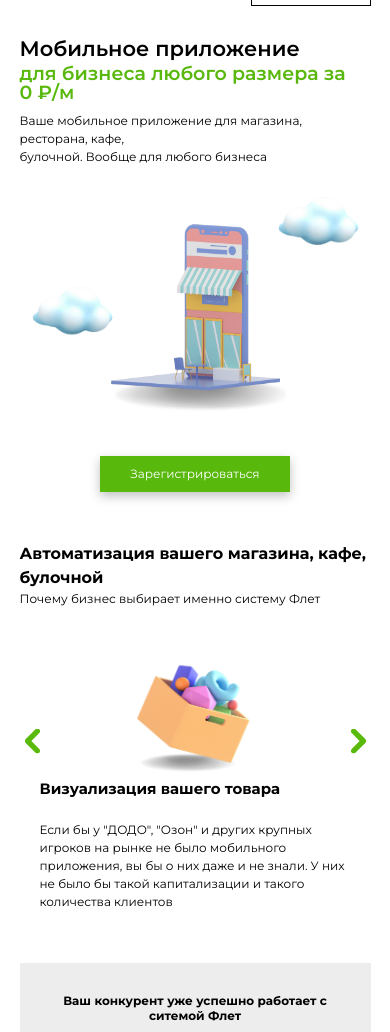
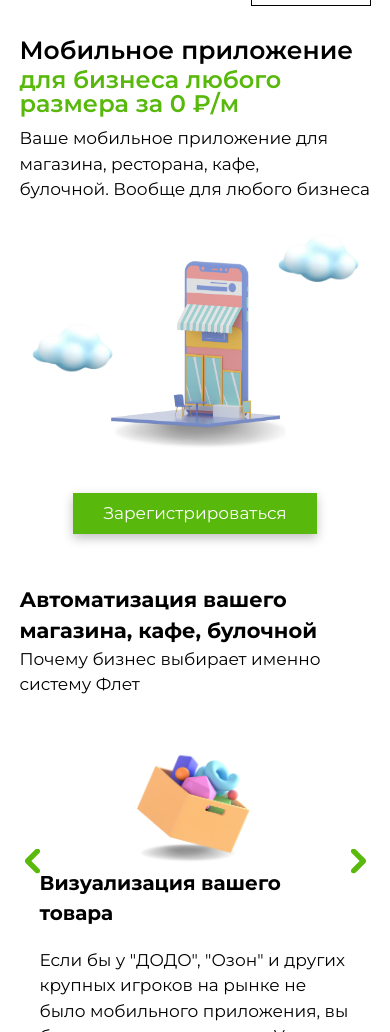
Before and after one commit to DanilGrebnev/Flet, a plain HTML site: page index.html in a window 390 px wide. Shown: the part 68-1100 px from the top of the page. Drawn offline with nearby package versions, Linux system fonts and the light colour scheme.

Commit message:
изменены шрифты на разрешении 400

```diff
--- a/style/style.css
+++ b/style/style.css
@@ -71,9 +71,11 @@ body {
     width: 255px;
     margin: 0 auto;
 }
+
 .slick-slide h3 {
     min-height: 60px;
 }
+
 .slick-prev:before,
 .slick-next:before {
     color: black;
@@ -980,21 +982,15 @@ small {
 
 }
 
-@media screen and (max-width: 1220px) {
-    form .form-footer p {
-        min-width: 100%;
-        text-align: justify;
-    }
-}
-
-
 @media screen and (max-width: 1200px) {
     .slick-slide p.slide-desc {
         line-height: 1.5;
     }
+
     form .form-footer p {
         min-width: 100%;
     }
+
     #phone {
         margin: 0 auto;
         max-width: 400px;
@@ -1059,10 +1055,6 @@ small {
         justify-content: center;
     }
 
-    header {
-        gap: 15px;
-    }
-
     #tariffs {
         margin-top: 0px;
     }
@@ -1114,6 +1106,10 @@ small {
         height: 450px;
     }
 
+    form .form-footer p {
+        min-width: 100%;
+        text-align: justify;
+    }
 }
 
 @media screen and (max-width: 1160px) {
@@ -1268,10 +1264,11 @@ small {
 }
 
 @media screen and (max-width: 960px) {
-    #cloudbig{
+    #cloudbig {
         width: 130px;
         height: 130px
     }
+
     form {
         margin-top: 30px;
     }
@@ -1384,17 +1381,20 @@ small {
 }
 
 @media screen and (max-width: 860px) {
-    #main-wrapper{
+    #main-wrapper {
         padding-top: 30px;
     }
+
     .slick-slide img {
         max-width: none;
         width: 300px;
         height: 300px;
     }
+
     .slick-slide h3 {
         min-height: auto;
     }
+
     .slick-slide p.slide-desc {
         font-size: 16px;
         width: 100%;
@@ -1466,7 +1466,7 @@ small {
     }
 
     .form-footer p {
-        font-size: 10px;
+        font-size: 12px;
     }
 
     #knowledge-base p {
@@ -1500,7 +1500,8 @@ small {
         -ms-flex-direction: column;
         flex-direction: column;
     }
-    #knowledge-base{
+
+    #knowledge-base {
         margin-top: 30px;
     }
 
@@ -1573,10 +1574,12 @@ small {
         height: 350px;
         margin: 0px auto;
     }
+
     .slick-slide img {
         width: 230px;
         height: 230px;
     }
+
     #phone,
     #knowledge-content img {
         -webkit-transform: scale(.8);
@@ -1611,8 +1614,43 @@ small {
 }
 
 @media screen and (max-width: 400px) {
-    #tariffs ul li {
-        font-size: 12px;
+    #mobile-app h1 {
+        font-size: 25px;
+    }
+
+    #mobile-app h2,
+    #mobile-app span {
+        margin-top: 5px;
+        font-size: 24px;
+    }
+
+    .slick-slide h3 {
+        font-size: 20px;
+    }
+
+    #h3-include,
+    .title-medium,
+    form h2,
+    .card-description {
+        font-size: 21px;
+    }
+
+    #tariffs ul li,
+    .title-small,
+    form h3,
+    #mobile-app-block__subtitle,
+    .btn.b-Shadow,
+    button.b-Shadow,
+    .slick-slide p.slide-desc {
+        font-size: 17px;
+    }
+
+    .title-small {
+        margin: 0;
+    }
+
+    #mobile-app-block__subtitle {
+        margin: 10px;
     }
 
     .slick-slide img {
@@ -1620,38 +1658,26 @@ small {
         width: 100%;
         height: 120px;
     }
-    .slick-slide h3 {
-        font-size: 15px;
-    }
-    .slick-slide p.slide-desc{
-        font-size: 12px;
-    }
+
     form {
         padding: 30px;
     }
-    form h3 {
-        font-size: 12px;
-    }
-    form h2 {
-        font-size: 16px;
-    }
-    .card-description{
-        font-size: 16px;
-    }
-    .card-container__item{
+
+    .card-container__item {
         padding-right: 20px;
         padding-left: 20px;
     }
+
     #cloudbig {
         -webkit-transform: translate(-50%, -60%);
         -ms-transform: translate(-50%, -60%);
         transform: translate(-50%, -60%);
-        width:120px;
+        width: 120px;
         height: 120px;
     }
 
     #cloudmin {
-        width:120px;
+        width: 120px;
         height: 120px;
         -webkit-transform: translate(20%, -50%);
         -ms-transform: translate(20%, -50%);
@@ -1670,44 +1696,14 @@ small {
         margin-top: 0px;
     }
 
-    #mobile-app h1 {
-        font-size: 21px;
-    }
-
-    #mobile-app h2,
-    #mobile-app span {
-        margin-top: 5px;
-        font-size: 19px;
-    }
-
-    #mobile-app-block__subtitle {
-        font-size: 12px;
-        margin: 10px;
-    }
-
     #btn-sub-img {
-
         margin-top: 0px;
     }
-    .btn.b-Shadow, button.b-Shadow{
-        font-size: 12px;
-    }
-
-    .title-medium {
-        font-size: 16px;
-    }
-
-    .title-small {
-        font-size: 12px;
-        margin: 0;
-    }
 
 }
 
 @media screen and (max-width: 380px) {
-    #mobile-app h2 span {
-        font-size: 16px;
-    }
+
 
     #phone {
         -webkit-transform: scale(.6);
@@ -1750,10 +1746,6 @@ small {
         margin: 0 auto;
         max-width: 100%;
         margin-top: 20px;
-    }
-
-    #container {
-        width: 90%;
     }
 
     header {
```
Lines whose indentation alone changed are shown as unchanged.
